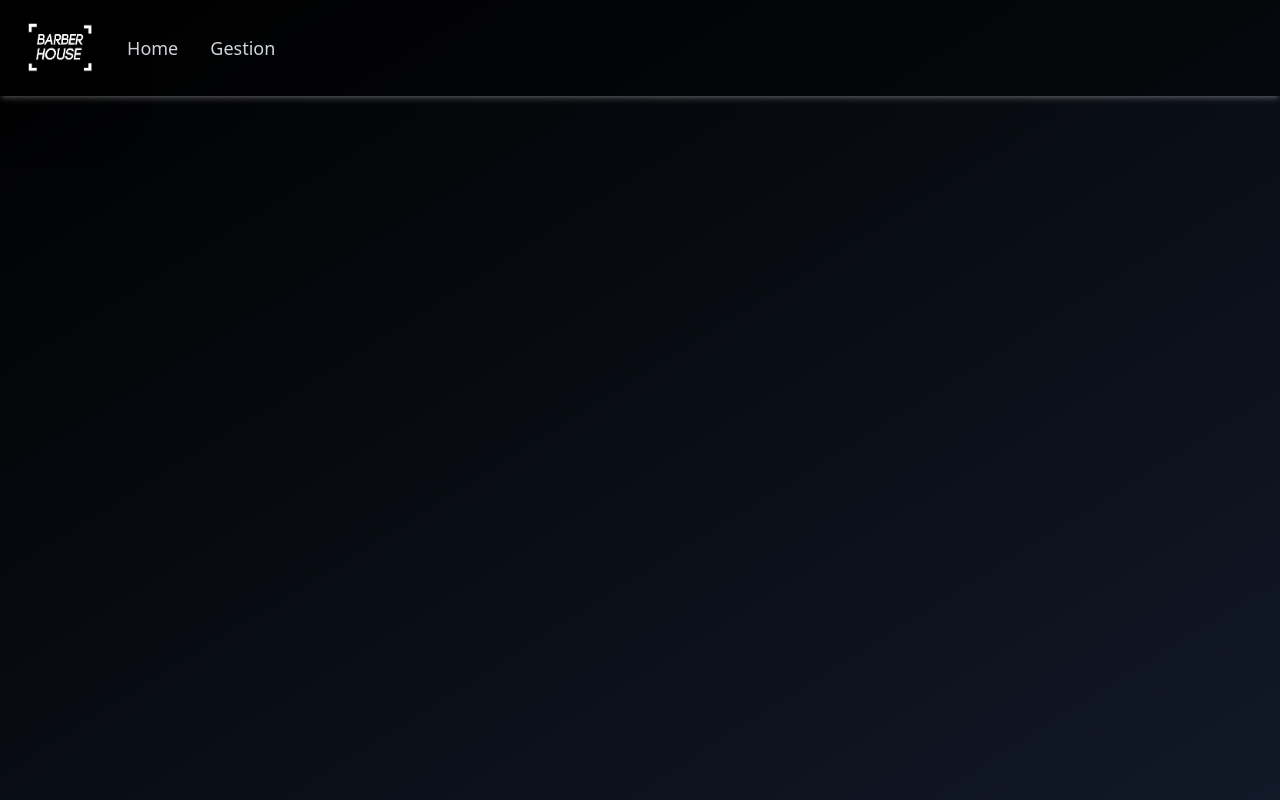
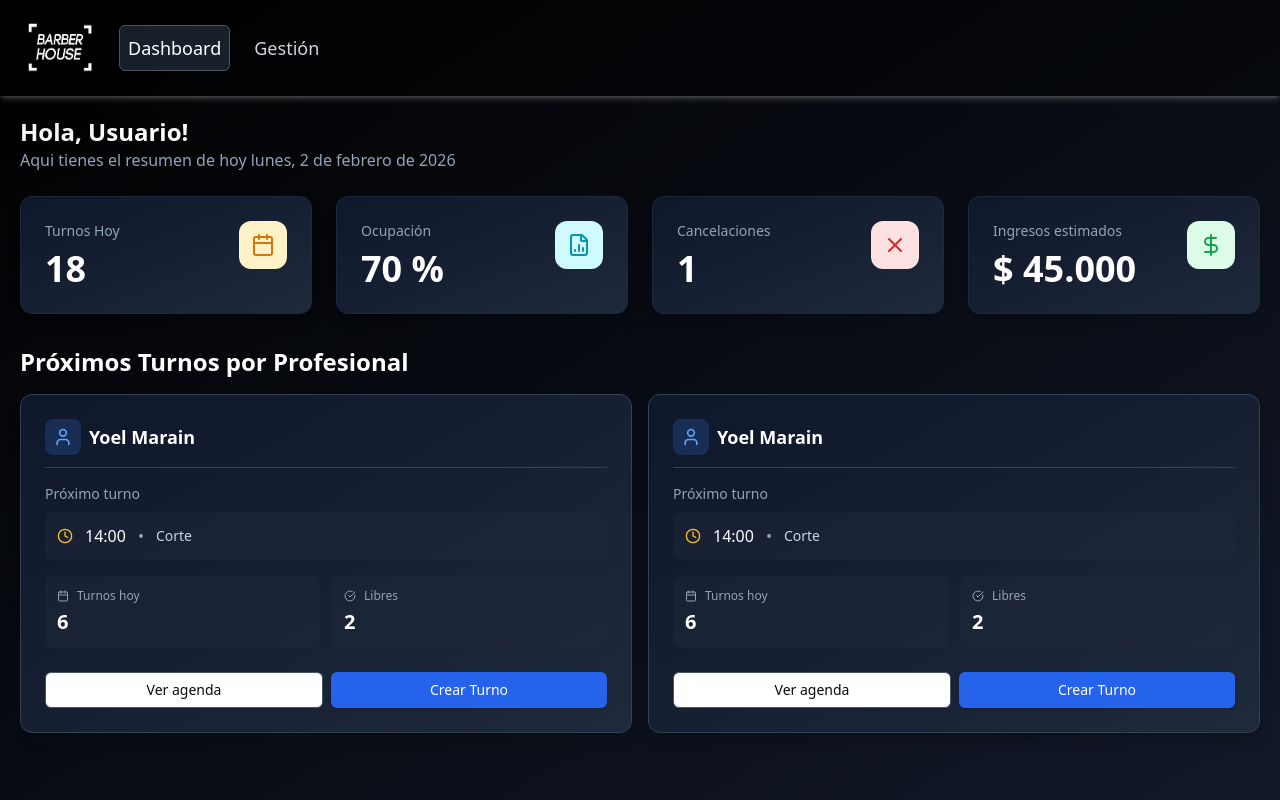
Before and after one commit to yoelmarain/GestorTurnos-Front, a React (Vite) app in the folder front/: page /admin in a window 1280 px wide. Built offline with nearby package versions, Linux system fonts and the light colour scheme.

Commit message:
nueva forma de ruteo

```diff
--- a/front/package.json
+++ b/front/package.json
@@ -20,6 +20,7 @@
     "class-variance-authority": "^0.7.1",
     "clsx": "^2.1.1",
     "date-fns": "^4.1.0",
+    "js-cookie": "^3.0.5",
     "lucide-react": "^0.563.0",
     "motion": "^12.31.0",
     "next-themes": "^0.4.6",
@@ -33,6 +34,7 @@
   },
   "devDependencies": {
     "@eslint/js": "^9.39.1",
+    "@types/js-cookie": "^3.0.6",
     "@types/node": "^24.10.9",
     "@types/react": "^19.2.5",
     "@types/react-dom": "^19.2.3",
--- a/front/src/API/Public/Profesionales.tsx
+++ b/front/src/API/Public/Profesionales.tsx
@@ -3,7 +3,7 @@ const API_URL = 'http://localhost:8000';
 
 export const getProfesionales = async () => {
   try {
-      const response = await fetch(`${API_URL}/profesionales/`);
+      const response = await fetch(`${API_URL}/api/profesionales/`);
       if (response.ok) {
           const data = await response.json();
           return data;
--- a/front/src/API/Public/SacarTurno.tsx
+++ b/front/src/API/Public/SacarTurno.tsx
@@ -3,7 +3,7 @@ const API_URL = 'http://localhost:8000';
 
 export const getSlots = async (idProfesional: number, idServicio: number) => {
   try {
-      const response = await fetch(`${API_URL}/profesionales/${idProfesional}/turnosLibres/${idServicio}/`);
+      const response = await fetch(`${API_URL}/api/profesionales/${idProfesional}/turnosLibres/${idServicio}/`);
       if (response.ok) {
           const data = await response.json();
           return data;
@@ -21,7 +21,7 @@ export const reservarTurno = async (
   servicio: number
 ) => {
   try {
-      const response = await fetch(`${API_URL}/turnos/`, {
+      const response = await fetch(`${API_URL}/api/turnos/`, {
           method: 'POST',
           headers: {
               'Content-Type': 'application/json',
--- a/front/src/API/Public/Servicios.tsx
+++ b/front/src/API/Public/Servicios.tsx
@@ -9,7 +9,7 @@ interface Servicio {
 
 export const getServicios = async () => {
   try {
-      const response = await fetch(`${API_URL}/servicios/`);
+      const response = await fetch(`${API_URL}/api/servicios/`);
       if (response.ok) {
           const data = await response.json();
           return data;
@@ -23,7 +23,7 @@ export const getServicios = async () => {
 
 export const createServicio = async (servicio: Servicio) => {
   try {
-    const response = await fetch(`${API_URL}/servicios/`, {
+    const response = await fetch(`${API_URL}/api/servicios/`, {
       method: 'POST',
       headers: {
         'Content-Type': 'application/json',
@@ -44,7 +44,7 @@ export const createServicio = async (servicio: Servicio) => {
 
 export const updateServicio = async (id: number, servicio: Servicio) => {
   try {
-    const response = await fetch(`${API_URL}/servicios/${id}/`, {
+    const response = await fetch(`${API_URL}/api/servicios/${id}/`, {
       method: 'PUT',
       headers: {
         'Content-Type': 'application/json',
--- a/front/src/App.tsx
+++ b/front/src/App.tsx
@@ -1,10 +1,8 @@
-import { BrowserRouter, Navigate, Route, Routes } from 'react-router-dom';
-import PublicLayout from './layout/Public';
-import AuthLayout from './layout/Auth';
-import AdminLayout from './layout/Admin';
+
 import { Toaster } from "@/components/ui/sonner"
 import { useEffect } from 'react';
 import { toast } from "sonner"
+import { AppRouter } from "./routes";
 
 function App() {
 
@@ -31,13 +29,7 @@ function App() {
 
   return (
     <>
-    <BrowserRouter>
-      <Routes>
-        <Route path="/auth/*" element={<AuthLayout />} />
-        <Route path="/public/*" element={<PublicLayout />} />
-        <Route path="/admin/*" element={<AdminLayout />} />
-        <Route path="/" element={<Navigate to="/public/error" replace />} />
-      </Routes>
+      <AppRouter />
       <Toaster
         position="top-center"
         richColors
@@ -50,7 +42,6 @@ function App() {
           },
         }}
       />
-    </BrowserRouter>
   </>
   )
 }
--- a/front/src/components/Header/Header.tsx
+++ b/front/src/components/Header/Header.tsx
@@ -1,23 +1,16 @@
-import { Link, useLocation } from "react-router-dom";
+import { NavLink } from "react-router-dom";
 
-interface LinkItem {
-  title: string;
-  url: string;
-  rol: string;
+interface NavItem {
+  to: string;
+  label: string;
+  end: boolean;
 }
 
 interface HeaderProps {
-  linkItems: LinkItem[];
+  navItems: NavItem[];
 }
 
-export function Header({ linkItems }: HeaderProps) {
-  const location = useLocation();
-
-  const isActive = (item: LinkItem) => {
-    const targetPath = `${item.rol}/${item.title}`.toLowerCase();
-    return location.pathname.toLowerCase().startsWith(`/${targetPath}`);
-  };
-
+export function Header({ navItems }: HeaderProps) {
   return (
     <header className="w-full bg-black/40 shadow-md shadow-white/20 flex direction-row items-center">
         <div className="flex flex-col items-center px-4">
@@ -29,26 +22,29 @@ export function Header({ linkItems }: HeaderProps) {
         </div>
       <nav className="container mx-auto py-4">
         <ul className="flex items-center justify-start space-x-4">
-          {linkItems.map((item, index) => (
+          {navItems.map((item, index) => (
             <li key={index} className="group">
-              <Link
-                to={`/${item.rol}/${item.url}`}
+              <NavLink
+                to={item.to}
+                end={item.end}
                 className="block"
               >
+                {({ isActive }) => (
                   <div className={`flex flex-col items-center p-2 rounded-md transition-colors duration-200 ${
-                    isActive(item)
+                      isActive
                         ? "bg-gray-800/80 border border-gray-600"
                         : "bg-transparent group-hover:bg-gray-800/50"
                     }`}>
                     <span className={`text-lg font-medium transition-colors duration-200 ${
-                    isActive(item)
+                      isActive
                         ? "text-white"
                         : "text-gray-300 group-hover:text-white"
                     }`}>
-                    {item.title}
+                      {item.label}
                     </span>
                   </div>
-              </Link>
+                )}
+              </NavLink>
             </li>
           ))}
         </ul>
--- a/front/src/layout/Admin.tsx
+++ b/front/src/layout/Admin.tsx
@@ -1,23 +1,18 @@
-import { useRoutes } from 'react-router-dom';
-import routes from '../routes';
+import { Outlet, useRoutes } from 'react-router-dom';
 import { Header } from '@/components/Header/Header';
 
 export default function AdminLayout() {
-    const adminRoutes = routes.filter((route) => route.rol === 'admin');
-    const element = useRoutes(adminRoutes);
 
-    const LINK_ITEMS = adminRoutes
-        .map((route) => ({
-            title: route.title!,
-            url: route.path,
-            rol: route.rol!,
-        }));
+    const navItems = [
+    { to: '/admin', label: 'Dashboard', end: true },
+    { to: '/admin/gestion', label: 'Gestión', end: false },
+    ];
 
     return (
         <>
             <div className=" min-h-screen bg-gradient-to-br from-black to-gray-900">
-             <Header linkItems={LINK_ITEMS} />
-             {element}
+             <Header navItems={navItems} />
+             <Outlet />
              </div>
         </>
     );
--- a/front/src/layout/Auth.tsx
+++ /dev/null
@@ -1,15 +0,0 @@
-import routes from '../routes';
-import { useRoutes } from 'react-router-dom';
-
-
-export default function Auth() {
-   const element = useRoutes(routes.filter(route => route.rol === 'auth'));
-
-    return (
-        <div className="flex items-center justify-center min-h-screen bg-gradient-to-br from-black to-gray-900">
-            {element}
-        </div>
-    );
-
-
-}
--- a/front/src/layout/Public.tsx
+++ b/front/src/layout/Public.tsx
@@ -1,23 +1,17 @@
-import { useRoutes } from 'react-router-dom';
-import routes from '../routes';
+import { Outlet } from 'react-router-dom';
 import { Header } from '@/components/Header/Header';
 
 export default function PublicLayout() {
-    const publicRoutes = routes.filter((route) => route.rol === 'public');
-    const element = useRoutes(publicRoutes);
-
-    const LINK_ITEMS = publicRoutes
-        .map((route) => ({
-            title: route.title!,
-            url: route.path,
-            rol: route.rol!,
-        }));
+    const navItems = [
+        { to: '/', label: 'Reservas', end: true },
+        { to: '/staff', label: 'Staff', end: false },
+    ];
 
     return (
         <>
             <div className=" min-h-screen bg-gradient-to-br from-black to-gray-900">
-             <Header linkItems={LINK_ITEMS} />
-             {element}
+             <Header navItems={navItems} />
+             <Outlet />
              </div>
         </>
     );
--- a/front/src/routes.tsx
+++ b/front/src/routes.tsx
@@ -5,38 +5,43 @@ import ReservasPage from './pages/Public/Reservas';
 import AdminHome from './pages/Admin/Home';
 import GestionPage from './pages/Admin/Gestion';
 
-const routes = [
-    {
-        path: '/reservar',
-        element: <ReservasPage />,
-        title: 'Reservar',
-        rol: 'public'
-    },
-    {
-        path: '/staff',
-        element: <StaffPage />,
-        title: 'Staff',
-        rol: 'public'
-    },
-    {
-        path: '/login',
-        element: <LoginPage />,
-        title: 'login',
-        rol: 'auth'
-    },
-    {
-        path: '/home',
-        element: <AdminHome />,
-        title: 'Home',
-        rol: 'admin'
-    },
-    {
-        path: '/gestion',
-        element: <GestionPage />,
-        title: 'Gestion',
-        rol: 'admin'
-    },
+import PublicLayout from './layout/Public';
+import AdminLayout from './layout/Admin';
 
-]
 
-export default routes;
+import { BrowserRouter, Navigate, Route, Routes } from 'react-router-dom';
+
+
+export function AppRouter() {
+    return (
+        <BrowserRouter>
+
+            <Routes>
+                {/* Public */}
+                <Route element={<PublicLayout />}>
+                    <Route path="/" element={<ReservasPage />} />
+                    <Route path="/staff" element={
+                        <StaffPage />
+                    } />
+                </Route>
+
+                {/* Auth */}
+                <Route path="/auth/login" element={<LoginPage />} />
+                <Route path="/admin/login" element={<LoginPage />} />
+
+                {/* Admin */}
+                <Route path="/admin" element={
+                    <AdminLayout />
+                }>
+                    <Route index element={<AdminHome />} />
+                    <Route path="gestion" element={<GestionPage />} />
+                </Route>
+
+                {/* Fallback */}
+                <Route path="*" element={<ErrorPage />} />
+            </Routes>
+
+        </BrowserRouter>
+    )
+
+}
```
Also changed, not shown: front/src/API/Login.ts (added, +29 -0 lines), 2 other files (tests, documents, lock files or other folders). Lines whose indentation alone changed are shown as unchanged.
